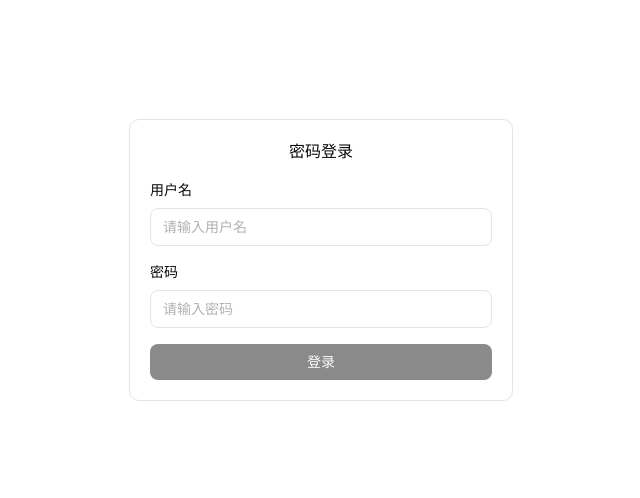
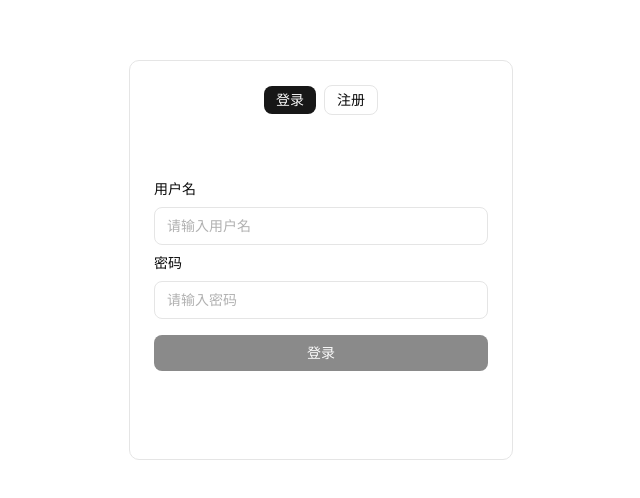
Before and after one commit to Ceron-CSS/ai-knowledge-base-client, a React (Vite) app: page /login in a window 1280 px wide. Shown: the part 140-638 px from the top of the page, without its empty margins (319-959 px from the left). Built offline with nearby package versions, Linux system fonts and the light colour scheme.

Commit message:
feat: Provide user registration function

```diff
--- a/src/api/auth.ts
+++ b/src/api/auth.ts
@@ -13,6 +13,15 @@ export function login(body: LoginRequest) {
   return requestJson<LoginResponse>("/auth/login", { method: "POST", body })
 }
 
+export type RegisterRequest = {
+  username: string
+  password: string
+}
+
+export function register(body: RegisterRequest) {
+  return requestJson<void>("/auth/register", { method: "POST", body })
+}
+
 export type ChangePasswordRequest = {
   oldPassword: string
   newPassword: string
--- a/src/features/assistants/AssistantListPage.tsx
+++ b/src/features/assistants/AssistantListPage.tsx
@@ -1,6 +1,6 @@
 import { useEffect, useMemo, useRef, useState } from "react"
 import { useNavigate } from "react-router-dom"
-import { Ban, Bot, CheckCircle2, Clock, MoreHorizontal, Pencil, Plus, Rocket, Trash2 } from "lucide-react"
+import { Ban, Bot, CheckCircle2, Clock, MoreHorizontal, Pencil, Rocket, Trash2 } from "lucide-react"
 import { Breadcrumb } from "@/components/ui/breadcrumb"
 import { ConfirmDeleteDialog } from "@/components/ConfirmDeleteDialog"
 import type { Assistant } from "@/api/assistants"
@@ -107,7 +107,6 @@ export function AssistantListPage() {
             className="inline-flex items-center gap-2 rounded-md bg-primary px-3 py-2 text-sm font-medium text-primary-foreground"
             onClick={() => navigate("/assistants/new")}
           >
-            <Plus className="h-4 w-4" />
             创建问答助手
           </button>
         </div>
--- a/src/features/auth/LoginPage.tsx
+++ b/src/features/auth/LoginPage.tsx
@@ -1,7 +1,8 @@
 import { useMemo, useState } from "react"
 import { Navigate, useLocation } from "react-router-dom"
 import { useMutation } from "@tanstack/react-query"
-import { login } from "@/api/auth"
+import { login, register } from "@/api/auth"
+import { HttpError } from "@/api/http"
 import { useAuth } from "@/features/auth/authContext"
 import { consumePostLoginRedirect } from "@/features/auth/redirectToLogin"
 
@@ -15,22 +16,87 @@ export function LoginPage() {
     return s?.from ?? "/"
   }, [location.state])
 
+  const [mode, setMode] = useState<"login" | "register">("login")
   const [username, setUsername] = useState("")
   const [password, setPassword] = useState("")
+  const [password2, setPassword2] = useState("")
 
   const loginMutation = useMutation({
     mutationFn: () => login({ username: username.trim(), password }),
     onSuccess: (data) => auth.loginWithToken(data.accessToken),
   })
 
+  const registerMutation = useMutation({
+    mutationFn: () => register({ username: username.trim(), password }),
+    onSuccess: () => {
+      setMode("login")
+      setPassword("")
+      setPassword2("")
+      registerMutation.reset()
+      loginMutation.reset()
+    },
+  })
+
   if (auth.isAuthed) return <Navigate to={from} replace />
+
+  const trimmedUsername = username.trim()
+  const passwordsMatch = password && password2 && password === password2
+  const canSubmit =
+    mode === "login"
+      ? Boolean(trimmedUsername && password && !loginMutation.isPending)
+      : Boolean(trimmedUsername && password && password2 && passwordsMatch && !registerMutation.isPending)
+
+  const errorText =
+    mode === "login"
+      ? loginMutation.isError
+        ? loginMutation.error instanceof Error
+          ? loginMutation.error.message
+          : "登录失败，请检查用户名和密码"
+        : null
+      : registerMutation.isError
+        ? registerMutation.error instanceof HttpError
+          ? registerMutation.error.code === "USERNAME_TAKEN"
+            ? "该用户名已被注册"
+            : registerMutation.error.code === "WEAK_PASSWORD"
+              ? "密码至少 6 位"
+              : registerMutation.error.code === "USERNAME_RESERVED"
+                ? "该用户名不可用。"
+                : registerMutation.error.message
+          : registerMutation.error instanceof Error
+            ? registerMutation.error.message
+            : "注册失败，请稍后再试"
+        : null
 
   return (
     <div className="flex min-h-svh items-center justify-center p-6">
-      <div className="w-full max-w-sm rounded-lg border bg-background p-5">
-        <h1 className="text-base font-medium text-center">密码登录</h1>
+      <div className="w-full max-w-sm rounded-lg border bg-background p-6 flex flex-col" style={{ minHeight: 400 }}>
+        <div className="flex items-center justify-center gap-2">
+          <button
+            className={`rounded-md px-3 py-1 text-sm ${mode === "login" ? "bg-primary text-primary-foreground" : "border"}`}
+            type="button"
+            onClick={() => {
+              setMode("login")
+              registerMutation.reset()
+            }}
+          >
+            登录
+          </button>
+          <button
+            className={`rounded-md px-3 py-1 text-sm ${mode === "register" ? "bg-primary text-primary-foreground" : "border"}`}
+            type="button"
+            onClick={() => {
+              setMode("register")
+              loginMutation.reset()
+            }}
+          >
+            注册
+          </button>
+        </div>
 
-        <label className="mt-4 block text-sm font-medium">用户名</label>
+        <div className="flex flex-1 flex-col justify-center">
+          <div className="flex flex-col gap-2">
+            <div>
+              <label className="block text-sm font-medium">用户名</label>
               <input
                 className="mt-2 w-full rounded-md border bg-background px-3 py-2 text-sm outline-none focus:ring-2"
                 value={username}
@@ -38,33 +104,65 @@ export function LoginPage() {
                 placeholder="请输入用户名"
                 autoComplete="username"
               />
+            </div>
 
-        <label className="mt-4 block text-sm font-medium">密码</label>
+            <div>
+              <label className="block text-sm font-medium">密码</label>
               <input
                 className="mt-2 w-full rounded-md border bg-background px-3 py-2 text-sm outline-none focus:ring-2"
                 value={password}
                 onChange={(e) => setPassword(e.target.value)}
                 placeholder="请输入密码"
                 type="password"
-          autoComplete="current-password"
+                autoComplete={mode === "login" ? "current-password" : "new-password"}
                 onKeyDown={(e) => {
-            if (e.key === "Enter") loginMutation.mutate()
+                  if (e.key !== "Enter") return
+                  if (mode === "login") loginMutation.mutate()
+                  if (mode === "register") registerMutation.mutate()
                 }}
               />
+            </div>
 
-        {loginMutation.isError ? (
-          <div className="mt-3 text-sm text-destructive">
-            {loginMutation.error instanceof Error ? loginMutation.error.message : "登录失败，请检查用户名和密码。"}
+            {mode === "register" ? (
+              <div>
+                <label className="block text-sm font-medium">确认密码</label>
+                <input
+                  className="mt-2 w-full rounded-md border bg-background px-3 py-2 text-sm outline-none focus:ring-2"
+                  value={password2}
+                  onChange={(e) => setPassword2(e.target.value)}
+                  placeholder="请再次输入密码"
+                  type="password"
+                  autoComplete="new-password"
+                  onKeyDown={(e) => {
+                    if (e.key === "Enter") registerMutation.mutate()
+                  }}
+                />
+                {password && password2 && password !== password2 ? (
+                  <div className="mt-2 text-sm text-destructive">两次密码不一致</div>
+                ) : null}
               </div>
             ) : null}
 
+            {errorText ? <div className="mt-2 text-sm text-destructive">{errorText}</div> : null}
+          </div>
+
           <button
             className="mt-4 inline-flex w-full items-center justify-center rounded-md bg-primary px-3 py-2 text-sm font-medium text-primary-foreground disabled:opacity-50"
-          disabled={!username.trim() || !password || loginMutation.isPending}
-          onClick={() => loginMutation.mutate()}
+            disabled={!canSubmit}
+            onClick={() => {
+              if (mode === "login") loginMutation.mutate()
+              if (mode === "register") registerMutation.mutate()
+            }}
           >
-          {loginMutation.isPending ? "Signing in..." : "登录"}
+            {mode === "login"
+              ? loginMutation.isPending
+                ? "正在登录..."
+                : "登录"
+              : registerMutation.isPending
+                ? "正在注册..."
+                : "注册"}
           </button>
+        </div>
       </div>
     </div>
   )
--- a/src/features/kb/KbPage.tsx
+++ b/src/features/kb/KbPage.tsx
@@ -320,13 +320,12 @@ export function KbPage() {
         </div>
       </div>
 
-      <div className="rounded-lg border bg-background">
-        {kbList.isLoading ? (
-          <div className="px-4 py-10 text-center text-sm text-muted-foreground">加载中...</div>
-        ) : kbList.isError ? (
-          <div className="px-4 py-10 text-center text-sm text-destructive">加载失败：请确认后端服务可用。</div>
-        ) : filteredList.length ? (
-          <div className="overflow-x-auto">
+      {kbList.isLoading ? (
+        <div className="rounded-lg border bg-background px-4 py-10 text-center text-sm text-muted-foreground">加载中...</div>
+      ) : kbList.isError ? (
+        <div className="rounded-lg border bg-background px-4 py-10 text-center text-sm text-destructive">加载失败：请确认后端服务可用。</div>
+      ) : filteredList.length ? (
+        <div className="overflow-x-auto rounded-lg border">
             <table className="w-full table-fixed text-left text-sm">
               <thead className="bg-muted/40">
                 <tr className="border-b">
@@ -440,11 +439,10 @@ export function KbPage() {
             </table>
           </div>
         ) : kbList.data?.length ? (
-          <div className="px-4 py-6 text-sm text-muted-foreground">无匹配结果</div>
+          <div className="rounded-lg border bg-background px-4 py-10 text-center text-sm text-muted-foreground">无匹配结果</div>
         ) : (
-          <div className="px-4 py-6 text-sm text-muted-foreground">暂无知识库，先创建一个吧。</div>
+          <div className="rounded-lg border bg-background px-4 py-10 text-center text-sm text-muted-foreground">暂无知识库，先创建一个吧。</div>
         )}
-      </div>
     </div>
   )
 }
```
Also changed, not shown: src/features/assistants/AssistantEditPage.tsx (+27 -29 lines), src/features/models/ModelProviderPage.tsx (+31 -3 lines). Lines whose indentation alone changed are shown as unchanged.
